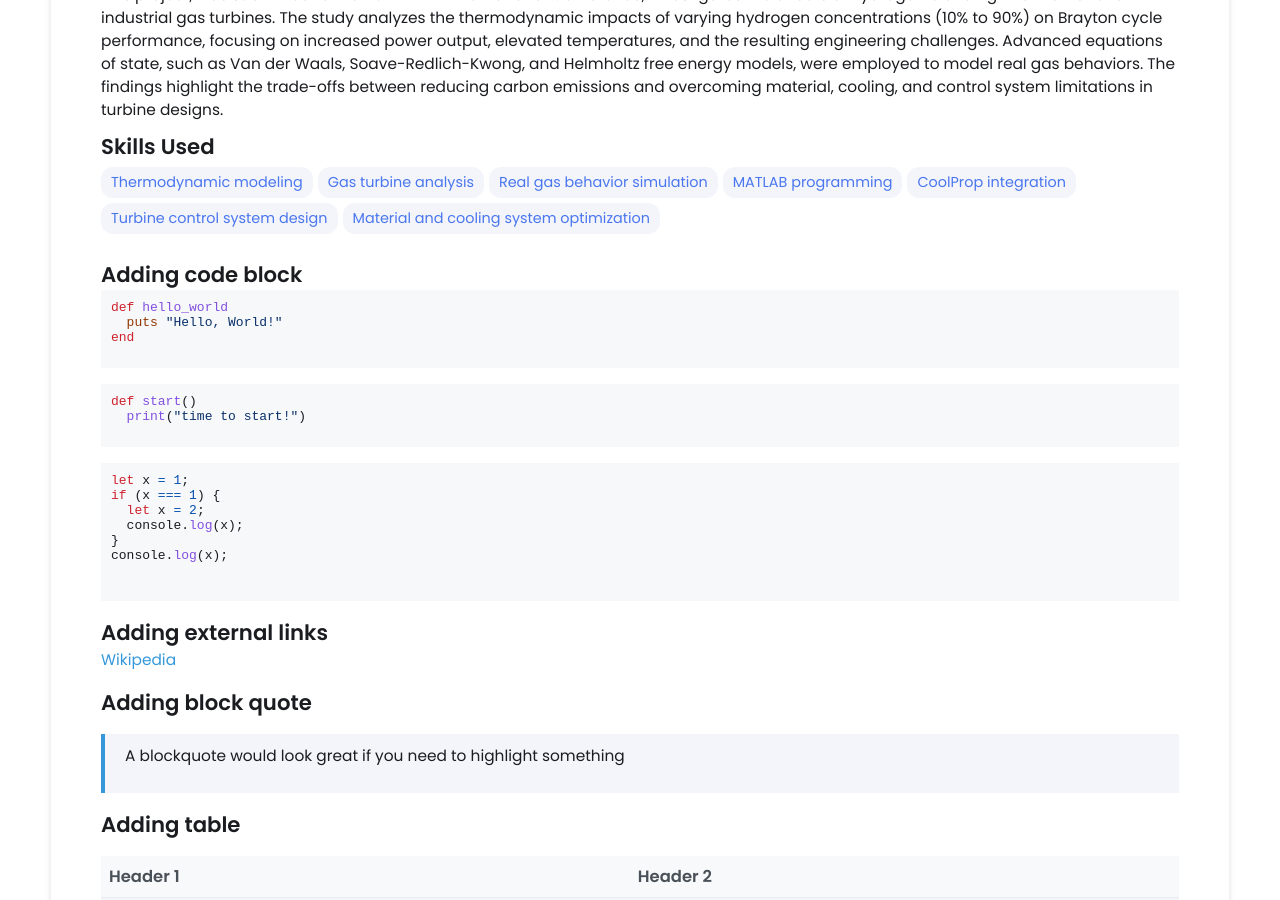
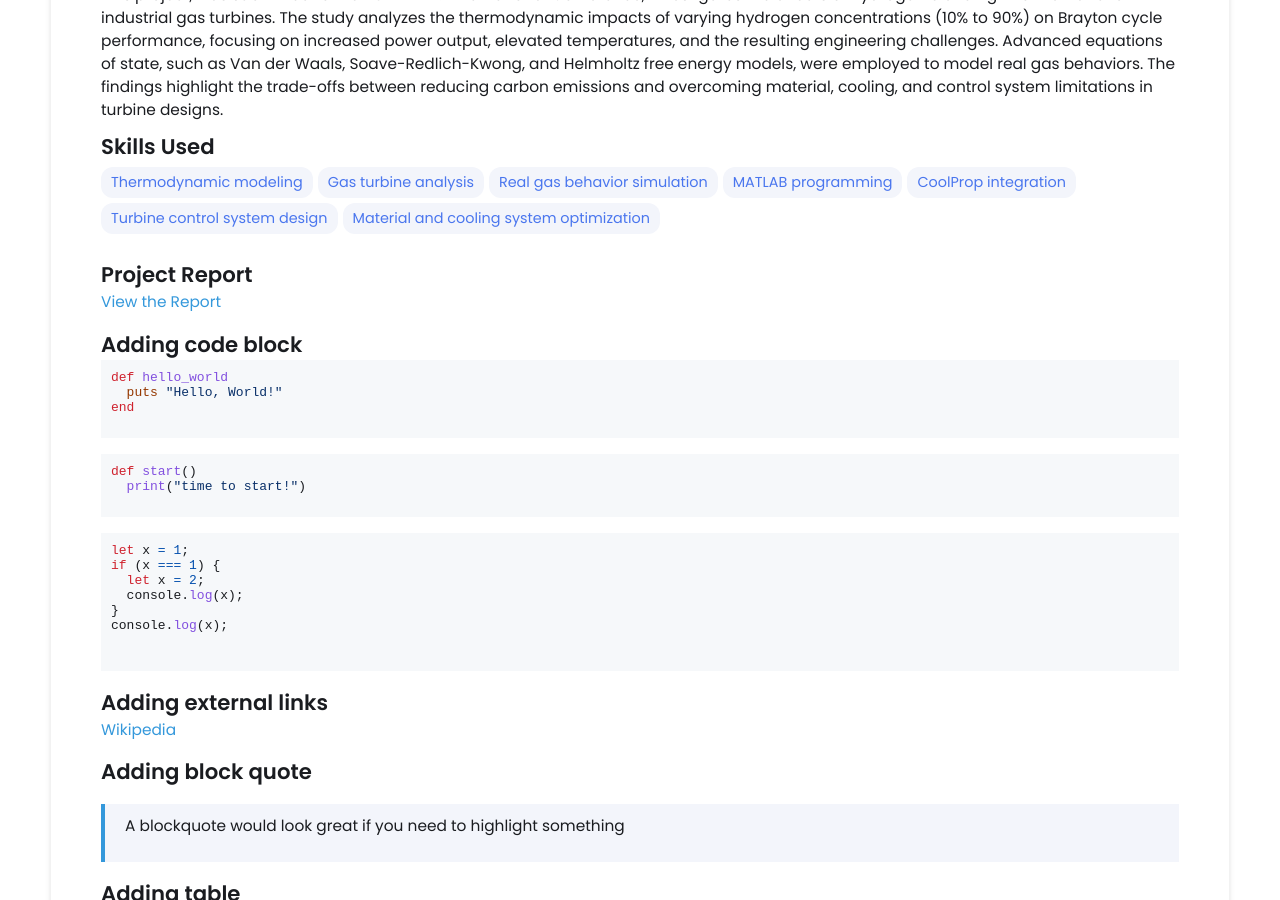
Before and after one commit to omonchav/omonchav.github.io, a Jekyll site: the page built from _projects/demo-project/index.md, in a window 1280 px wide and 900 px high, scrolled down 605 px. Built offline with Jekyll 4.4.1, drawn with Linux system fonts in a browser that asks for light colours.

Commit message:
Update index.md

```diff
--- a/_projects/demo-project/index.md
+++ b/_projects/demo-project/index.md
@@ -15,6 +15,9 @@
 
 ---
 
+## Project Report
+
+[View the Report](https://drive.google.com/file/d/1ZVIgtfGoYmUe9S8b6UnmubaPcbBdPuGj/view?usp=sharing)
 
 
 ## Adding code block
```
